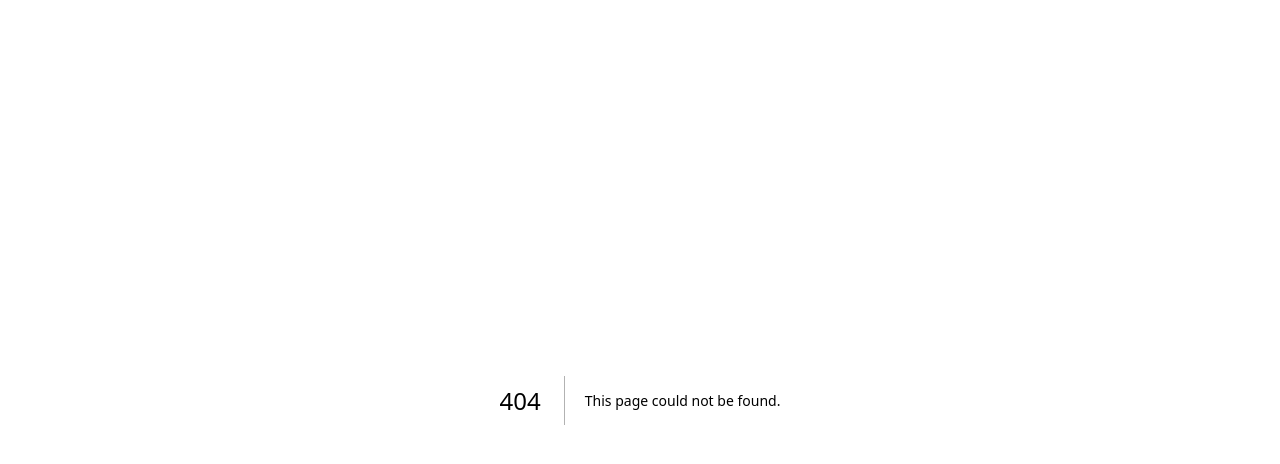
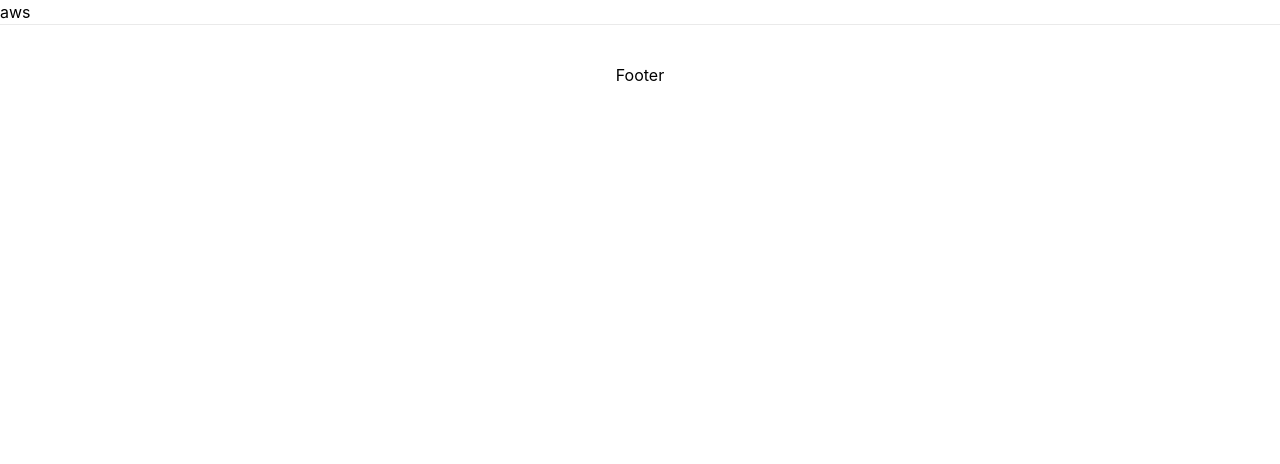
Before and after one commit to devops-600/next, a Next.js app: page /aws in a window 1280 px wide. Before the commit this address had no page. Shown: the top 464 px of the page. Built offline with nearby package versions, Linux system fonts and the light colour scheme.

Commit message:
update layout

```diff
--- /dev/null
+++ b/app/aws/page.tsx
@@ -0,0 +1,7 @@
+export const Aws = () => {
+    return (
+        <div>aws</div>
+    );
+};
+
+export default Aws;
--- a/app/layout.tsx
+++ b/app/layout.tsx
@@ -7,7 +7,7 @@ export default function RootLayout({
 }) {
   return (
     <html lang="en">
-      <body>{children}</body>
+      <body>{children}<footer><h2>Footer</h2></footer></body>
     </html>
   );
 }
```
